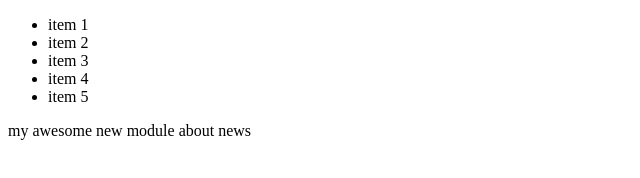
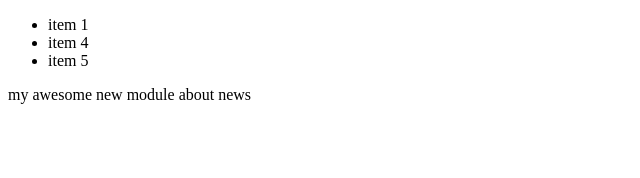
Before and after one commit to raymondmar61/hello-world, a plain HTML site: page index.html in a window 1280 px wide. Shown: the whole page, without its empty margins (0-640 px from the left). Drawn offline with Linux system fonts and the light colour scheme.

Commit message:
delete item2 and item3 in module-one

```diff
--- a/index.html
+++ b/index.html
@@ -5,8 +5,6 @@
 <module-one>
 <ul>
 	<li>item 1</li>
-	<li>item 2</li>
-	<li>item 3</li>
 	<li>item 4</li>
 	<li>item 5</li>
 </ul>
```
